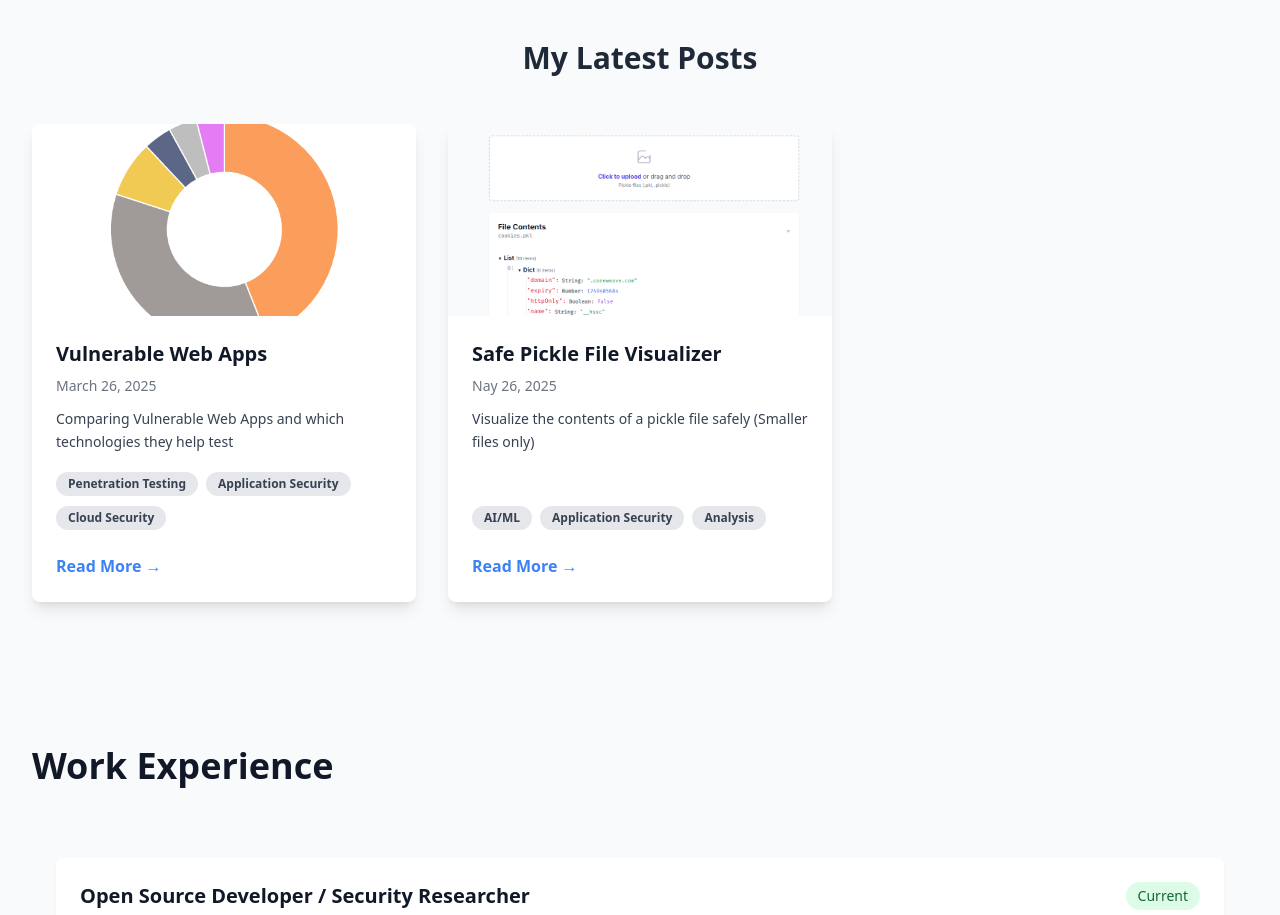
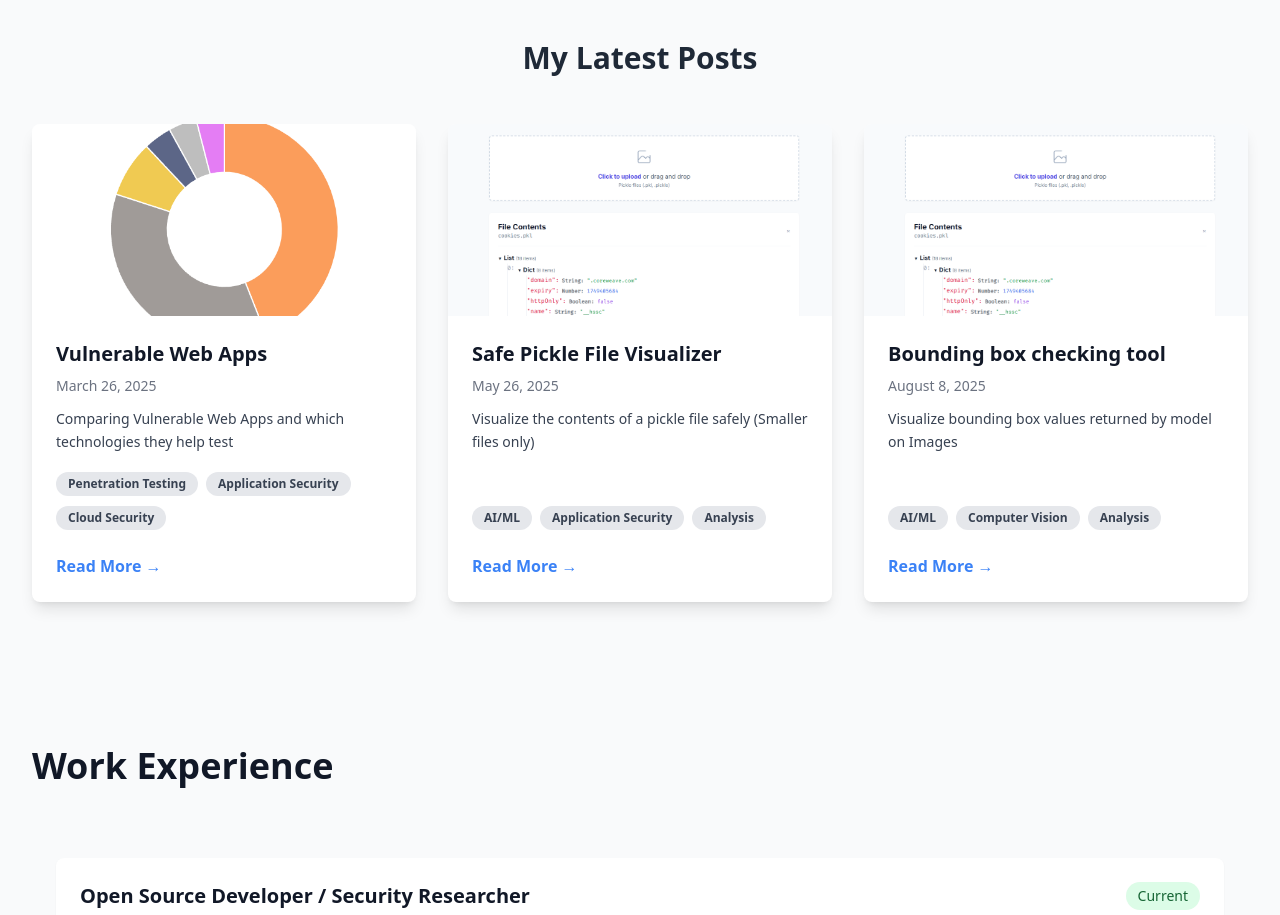
Before and after one commit to aryan-rajoria/Aryan-Rajoria.github.io, a React (Vite) app: page / in a window 1280 px wide. Shown: the part 2000-2915 px from the top of the page. Built offline with nearby package versions, Linux system fonts and the light colour scheme.

Commit message:
adding boundingboxtool
Signed-off-by: Aryan Rajoria <aryanrajoria1003@gmail.com>

```diff
--- a/src/components/BlogList.tsx
+++ b/src/components/BlogList.tsx
@@ -27,11 +27,20 @@ const blogs: Blog[] = [
   {
     id: '2',
     title: 'Safe Pickle File Visualizer',
-    date: 'Nay 26, 2025',
+    date: 'May 26, 2025',
     description: 'Visualize the contents of a pickle file safely (Smaller files only)',
     link: 'https://aryan-rajoria.github.io/safe-pickle-file-vis/', // Replace with the actual link to your blog post
     imageUrl: picImage, // Example image
     tags: ['AI/ML', 'Application Security', "Analysis"],
+  },
+  {
+    id: '3',
+    title: 'Bounding box checking tool',
+    date: 'August 8, 2025',
+    description: 'Visualize bounding box values returned by model on Images',
+    link: 'https://aryan-rajoria.github.io/boundingboxtool/', // Replace with the actual link to your blog post
+    imageUrl: picImage, // Example image
+    tags: ['AI/ML', 'Computer Vision', "Analysis"],
   },
 //   {
 //     id: '2',
```
